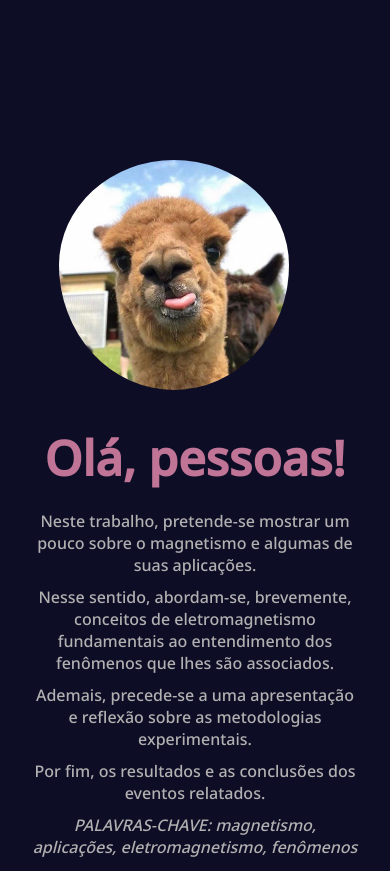
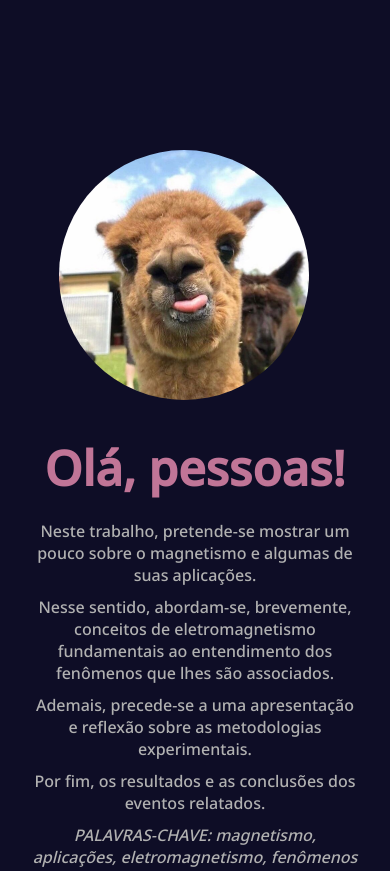
Before and after one commit to ka3ych/TrabalhoDeFisicaMagnetismo, a plain HTML site: page nerdolas/index.html in a window 390 px wide. Shown: the part 480-1351 px from the top of the page. Drawn offline with Linux system fonts and the light colour scheme.

Commit message:
Update style.css

```diff
--- a/nerdolas/assets/css/style.css
+++ b/nerdolas/assets/css/style.css
@@ -271,8 +271,8 @@ strong {
     .fa-bars { margin-left: 13%; }
     .nav #ner { font-size: 1.7em; line-height: 70px; }
 
-    .prin { margin-top: 380px; }
-    .prin .img-lh img{ height: 250px; margin-left: 15%; padding-top: 20px;}
+    .prin { margin-top: 390px; }
+    .prin .img-lh img{ height: 250px; margin-left: 15%;}
     .prin .texto h1 { font-size: 3em; }
     .prin .texto p {
         padding-top: 10px;
```
